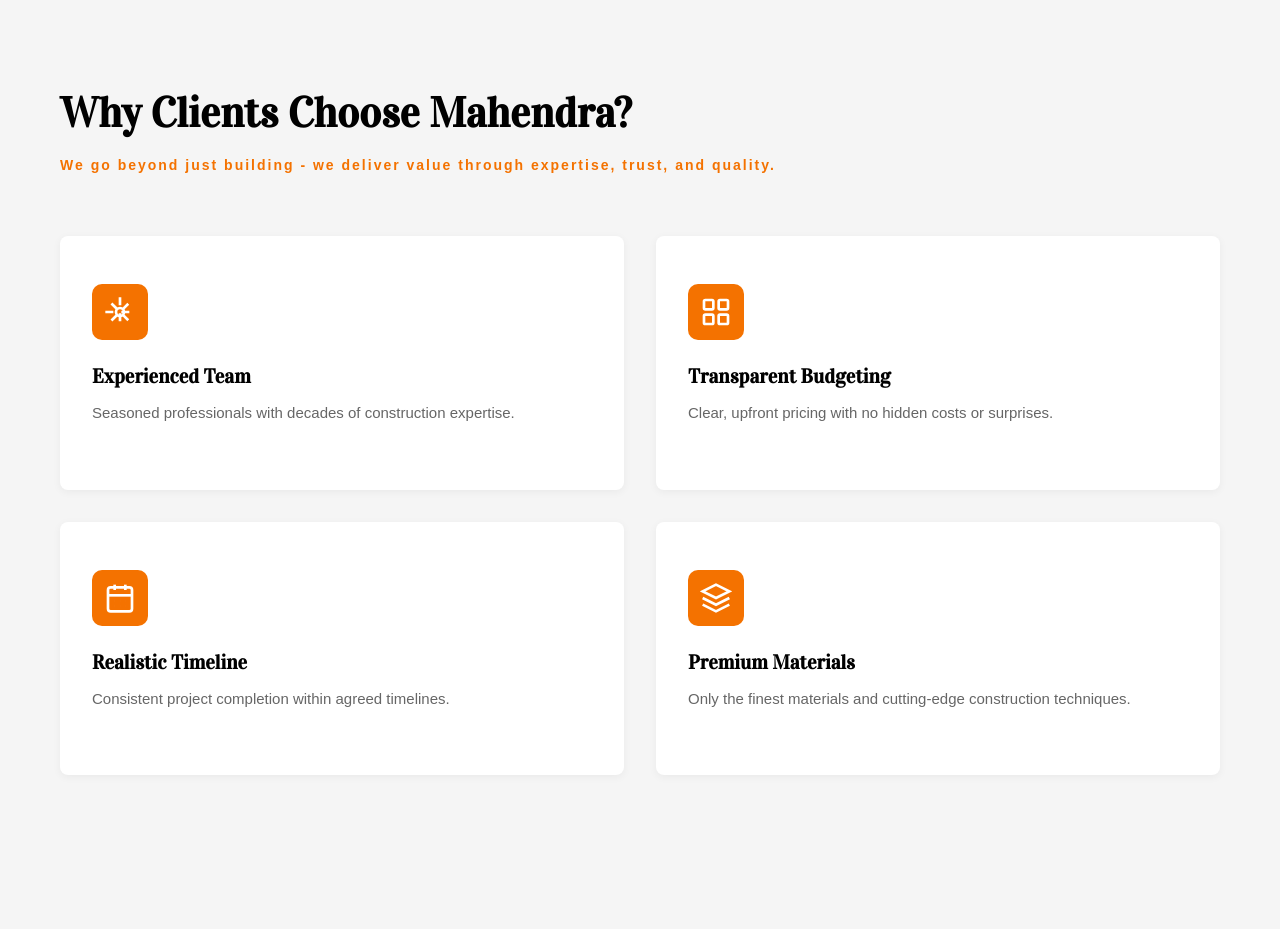
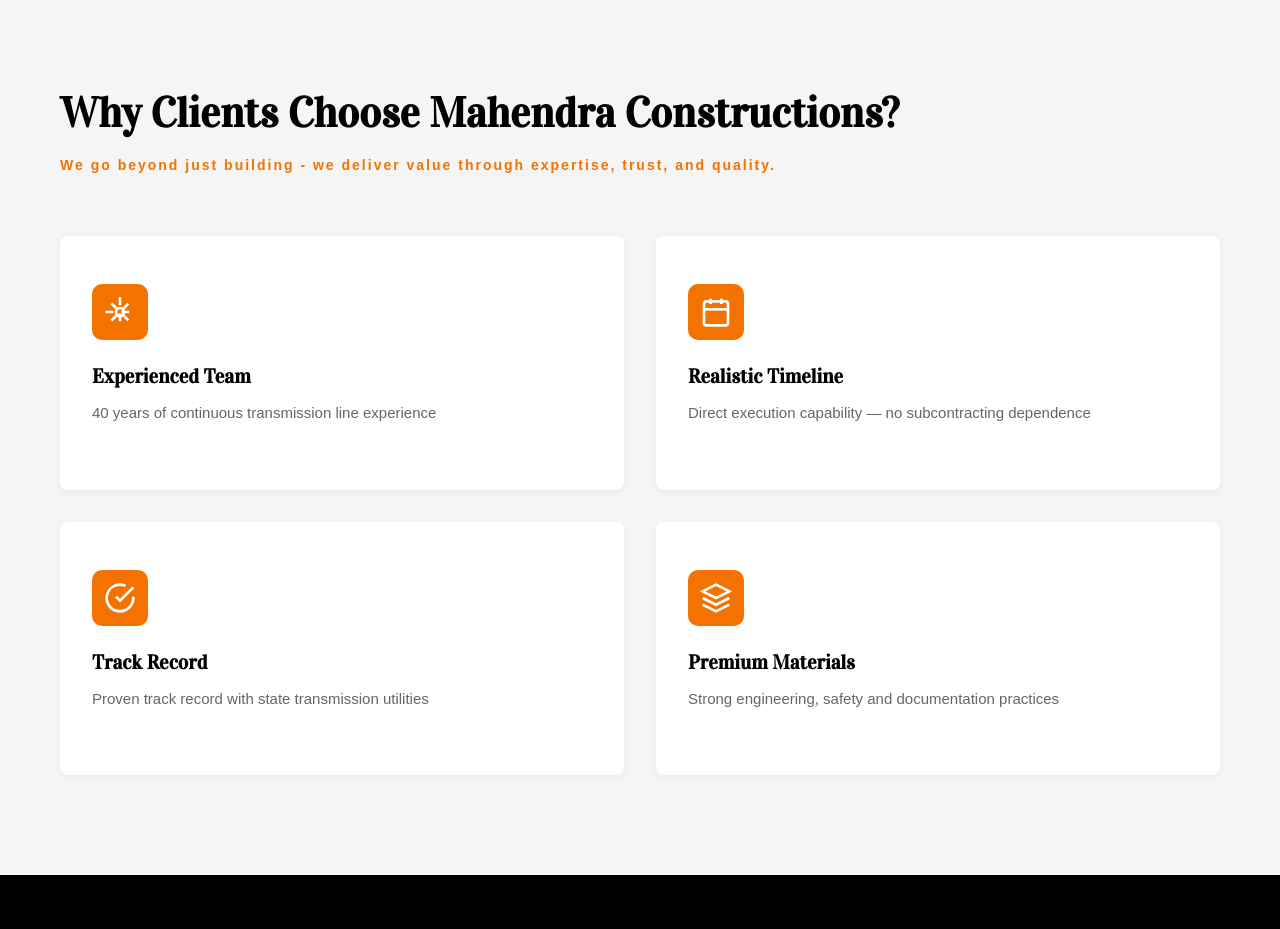
Before and after one commit to Creativeboysri/mahendra, a plain HTML site: page index.html in a window 1280 px wide. Shown: the part 4307-5236 px from the top of the page. Drawn offline with Linux system fonts and the light colour scheme; a web font is replaced by a local one.

Commit message:
Update Why Choose Us section with specific value propositions

```diff
--- a/index.html
+++ b/index.html
@@ -286,7 +286,7 @@
     <section class="why-choose-section">
         <div class="container">
             <div class="section-header">
-                <h2 class="section-title">Why Clients Choose Mahendra?</h2>
+                <h2 class="section-title">Why Clients Choose Mahendra Constructions?</h2>
                 <p class="section-subtitle">We go beyond just building - we deliver value through expertise, trust, and
                     quality.</p>
             </div>
@@ -301,20 +301,7 @@
                         </svg>
                     </div>
                     <h3 class="why-title">Experienced Team</h3>
-                    <p class="why-description">Seasoned professionals with decades of construction expertise.</p>
-                </div>
-                <div class="why-card">
-                    <div class="why-icon">
-                        <svg width="32" height="32" viewBox="0 0 24 24" fill="none" stroke="currentColor"
-                            stroke-width="2">
-                            <rect x="3" y="3" width="7" height="7" rx="1" />
-                            <rect x="14" y="3" width="7" height="7" rx="1" />
-                            <rect x="14" y="14" width="7" height="7" rx="1" />
-                            <rect x="3" y="14" width="7" height="7" rx="1" />
-                        </svg>
-                    </div>
-                    <h3 class="why-title">Transparent Budgeting</h3>
-                    <p class="why-description">Clear, upfront pricing with no hidden costs or surprises.</p>
+                    <p class="why-description">40 years of continuous transmission line experience</p>
                 </div>
                 <div class="why-card">
                     <div class="why-icon">
@@ -328,7 +315,18 @@
                         </svg>
                     </div>
                     <h3 class="why-title">Realistic Timeline</h3>
-                    <p class="why-description">Consistent project completion within agreed timelines.</p>
+                    <p class="why-description">Direct execution capability — no subcontracting dependence</p>
+                </div>
+                <div class="why-card">
+                    <div class="why-icon">
+                        <svg width="32" height="32" viewBox="0 0 24 24" fill="none" stroke="currentColor"
+                            stroke-width="2">
+                            <path d="M22 11.08V12a10 10 0 1 1-5.93-9.14" />
+                            <polyline points="22 4 12 14.01 9 11.01" />
+                        </svg>
+                    </div>
+                    <h3 class="why-title">Track Record</h3>
+                    <p class="why-description">Proven track record with state transmission utilities</p>
                 </div>
                 <div class="why-card">
                     <div class="why-icon">
@@ -340,14 +338,14 @@
                         </svg>
                     </div>
                     <h3 class="why-title">Premium Materials</h3>
-                    <p class="why-description">Only the finest materials and cutting-edge construction techniques.</p>
+                    <p class="why-description">Strong engineering, safety and documentation practices</p>
                 </div>
             </div>
         </div>
     </section>
 
     <!-- Testimonials Section -->
-    <section class="testimonials-section">
+    <!-- <section class="testimonials-section">
         <div class="container">
             <div class="section-header">
                 <h2 class="section-title">What Our Clients Say</h2>
@@ -387,10 +385,10 @@
                 </div>
             </div>
         </div>
-    </section>
+    </section> -->
 
     <!-- Team Section -->
-    <section class="team-section">
+    <!-- <section class="team-section">
         <div class="container">
             <div class="section-header center">
                 <h2 class="section-title">Meet the Experts Behind Our Success</h2>
@@ -438,10 +436,10 @@
                 </div>
             </div>
         </div>
-    </section>
+    </section> -->
 
     <!-- Partners Section -->
-    <section class="partners-section">
+    <!-- <section class="partners-section">
         <div class="container">
             <div class="section-header center">
                 <h2 class="section-title">Trusted by Industry Leaders</h2>
@@ -465,7 +463,7 @@
                 </div>
             </div>
         </div>
-    </section>
+    </section> -->
 
     <!-- Footer -->
     <footer class="footer">
@@ -519,10 +517,10 @@
                 <div class="footer-section">
                     <h4 class="footer-heading">Contact Us</h4>
                     <ul class="footer-contact">
-                        <li>123 Construction Ave, Building City</li>
-                        <li>Phone: +1 (555) 123-4567</li>
-                        <li>Email: info@mahendra.com</li>
-                        <li>Mon - Fri: 8:00 AM - 6:00 PM</li>
+                        <li>H.No. 9-41/1, Venkateswara Colony, Narketpally – 508254, Telangana</li>
+                        <li>Phone: +91 94401 66609</li>
+                        <li>Email: mahendraconstructionsp@gmail.com</li>
+                        <!-- <li>Mon - Fri: 8:00 AM - 6:00 PM</li> -->
                     </ul>
                 </div>
             </div>
```
